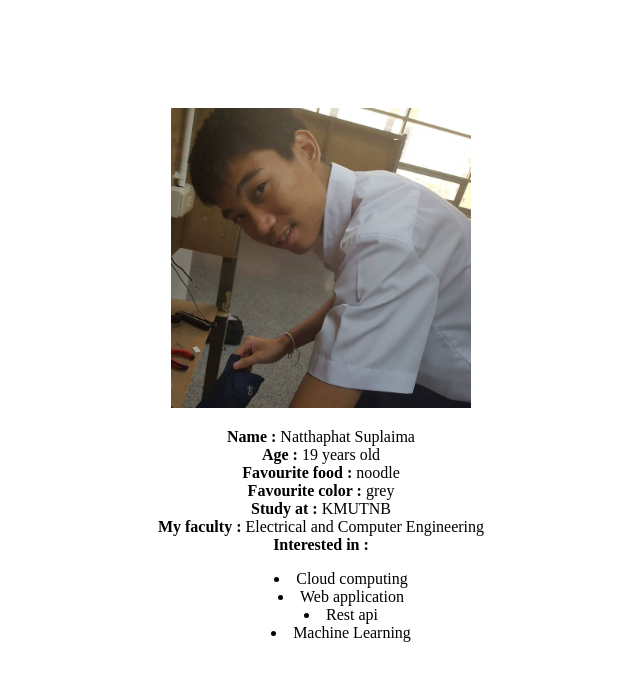
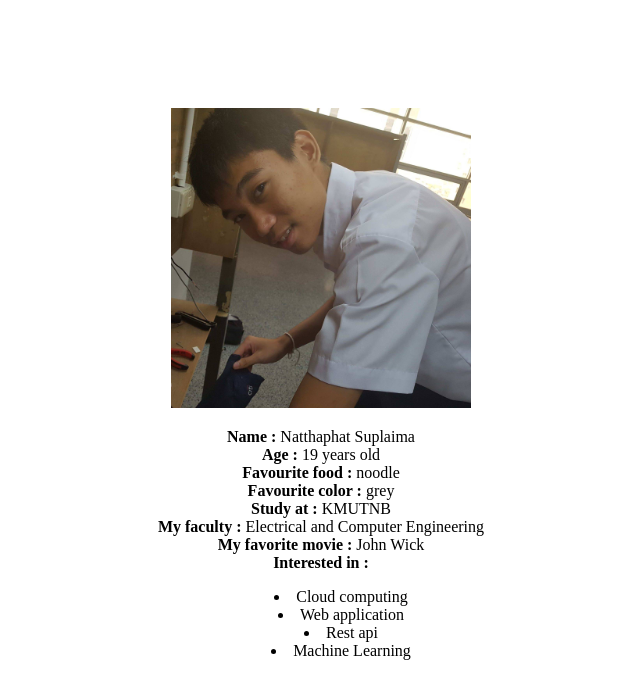
Before and after one commit to Natthaphat-s63/about-me-2564, a plain HTML site: page index.html in a window 1280 px wide. Shown: the whole page, without its empty margins (319-959 px from the left). Drawn offline with Linux system fonts and the light colour scheme.

Commit message:
adding favorite movie

```diff
--- a/index.html
+++ b/index.html
@@ -15,8 +15,8 @@
 	<label><b>Favourite color : </b>grey</label><br>
 	<label><b>Study at : </b>KMUTNB</label><br>
 	<label><b>My faculty : </b>Electrical and Computer Engineering</label><br>
-	<label><b>Interested in : </b></label><br>
-
+    <label><b>My favorite movie : </b>John Wick</label><br>
+    <label><b>Interested in : </b></label><br>
 	<ul style ="text-align: center;
     list-style-position: inside;">
 		<li>Cloud computing</li>
```
